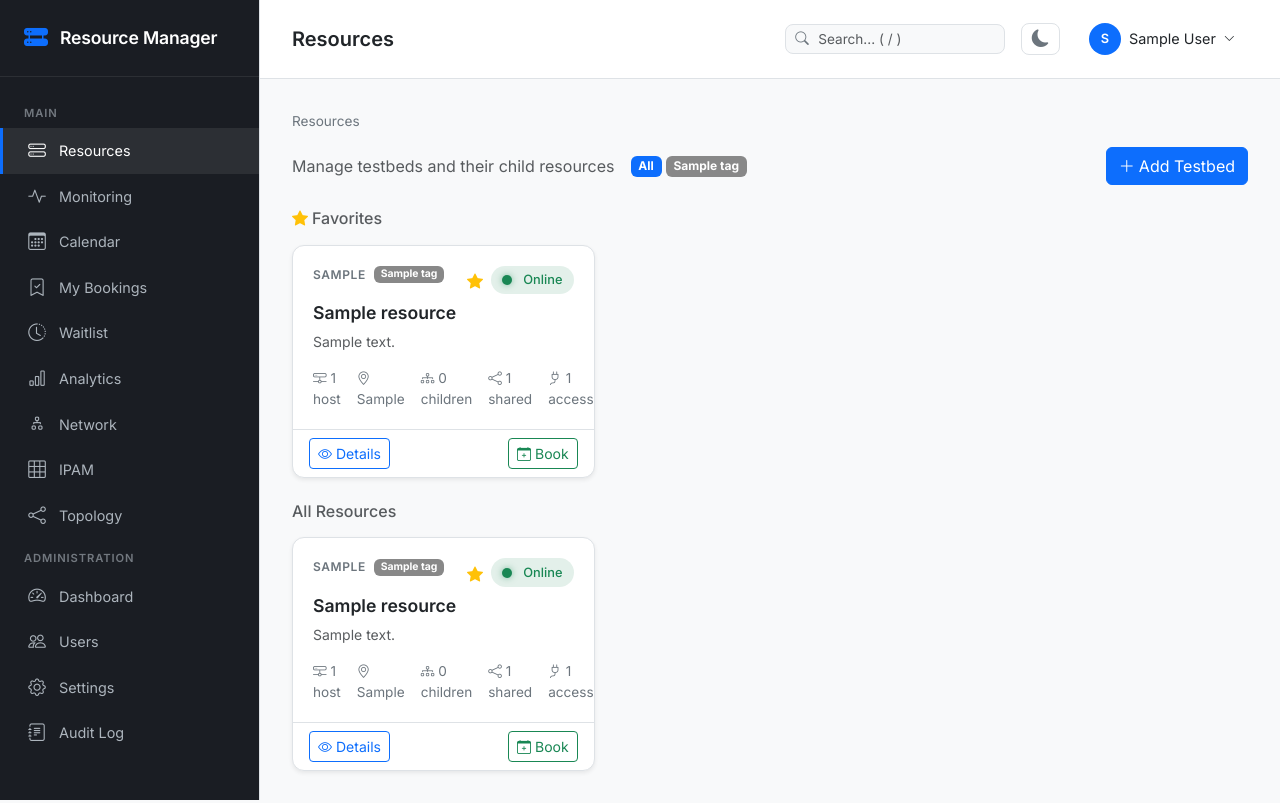
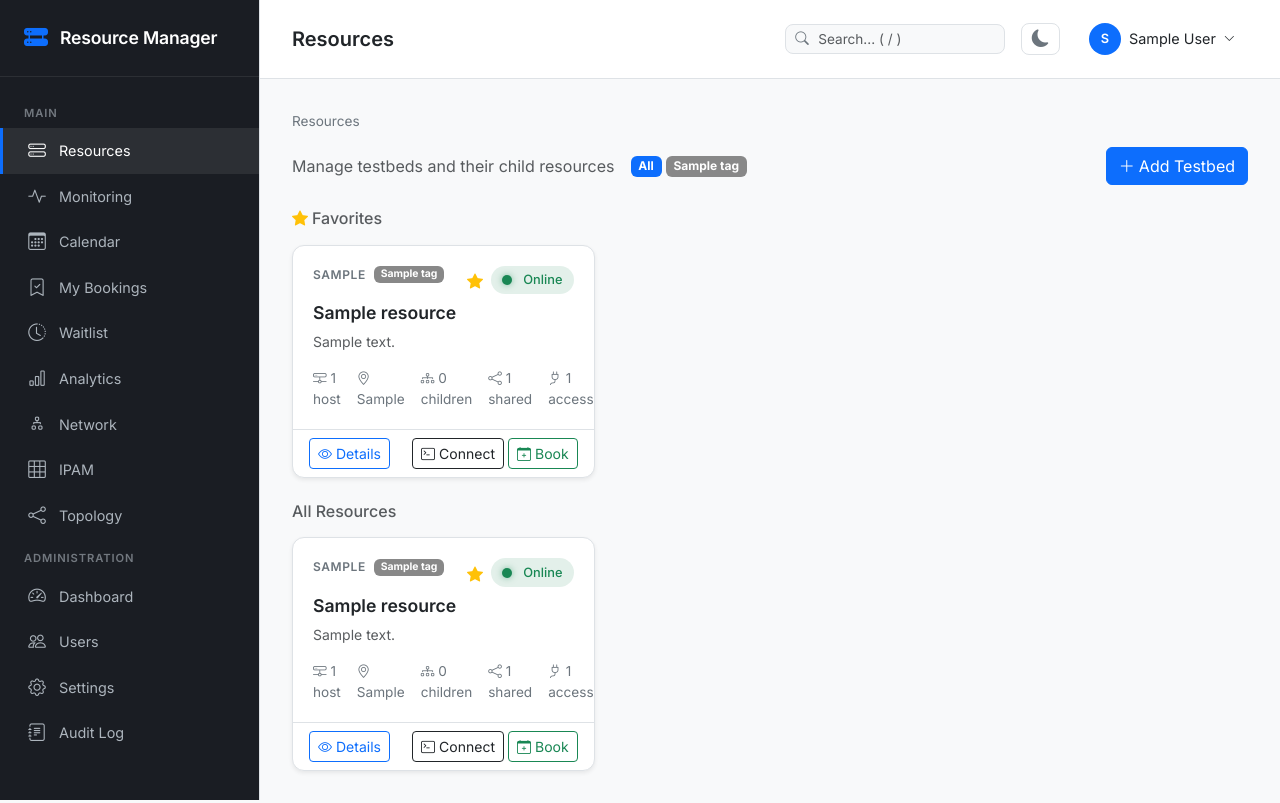
Before and after one commit to eddymhawejj/resource_manager, a Flask app: page /resources/ in a window 1280 px wide. Run offline with Flask 3, Linux system fonts and the light colour scheme; a user stored in the database is signed in; tables that the repository leaves empty hold one stand-in row (values such as "Sample post"); some libraries are stand-ins or nearby versions.

Commit message:
Add quick Connect button to resource overview cards
If a resource has one access point, show a direct Connect button.
If multiple, show a dropdown listing each AP (name + protocol).
Connect works without a booking (consistent with the new flow).

https://claude.ai/code/session_016QXvAdy9TCLGZb39JLjv95

```diff
--- a/app/templates/resources/_resource_card.html
+++ b/app/templates/resources/_resource_card.html
@@ -53,8 +53,34 @@
     <a href="{{ url_for('resources.detail', resource_id=testbed.id) }}" class="btn btn-sm btn-outline-primary">
       <i class="bi bi-eye me-1"></i>Details
     </a>
-    <a href="{{ url_for('bookings.create') }}?resource_id={{ testbed.id }}" class="btn btn-sm btn-outline-success">
-      <i class="bi bi-calendar-plus me-1"></i>Book
-    </a>
+    <div class="d-flex gap-1">
+      {% set aps = testbed.access_points.filter_by(is_enabled=True).all() %}
+      {% if aps|length == 1 %}
+      <button class="btn btn-sm btn-outline-{% if aps[0].protocol == 'rdp' %}info{% else %}dark{% endif %}"
+              onclick="connectAccess({{ testbed.id }}, {{ aps[0].id }}, '{{ aps[0].protocol }}')"
+              title="Connect via {{ aps[0].protocol|upper }}">
+        <i class="bi bi-{% if aps[0].protocol == 'rdp' %}display{% else %}terminal{% endif %} me-1"></i>Connect
+      </button>
+      {% elif aps|length > 1 %}
+      <div class="dropdown">
+        <button class="btn btn-sm btn-outline-info dropdown-toggle" type="button" data-bs-toggle="dropdown" title="Connect">
+          <i class="bi bi-plug me-1"></i>Connect
+        </button>
+        <ul class="dropdown-menu dropdown-menu-end">
+          {% for ap in aps %}
+          <li>
+            <a class="dropdown-item small" href="#" onclick="event.preventDefault(); connectAccess({{ testbed.id }}, {{ ap.id }}, '{{ ap.protocol }}')">
+              <i class="bi bi-{% if ap.protocol == 'rdp' %}display{% else %}terminal{% endif %} me-1"></i>
+              {{ ap.display_name or (ap.protocol|upper + ' - ' + ap.hostname) }}
+            </a>
+          </li>
+          {% endfor %}
+        </ul>
+      </div>
+      {% endif %}
+      <a href="{{ url_for('bookings.create') }}?resource_id={{ testbed.id }}" class="btn btn-sm btn-outline-success">
+        <i class="bi bi-calendar-plus me-1"></i>Book
+      </a>
+    </div>
   </div>
 </div>
```
